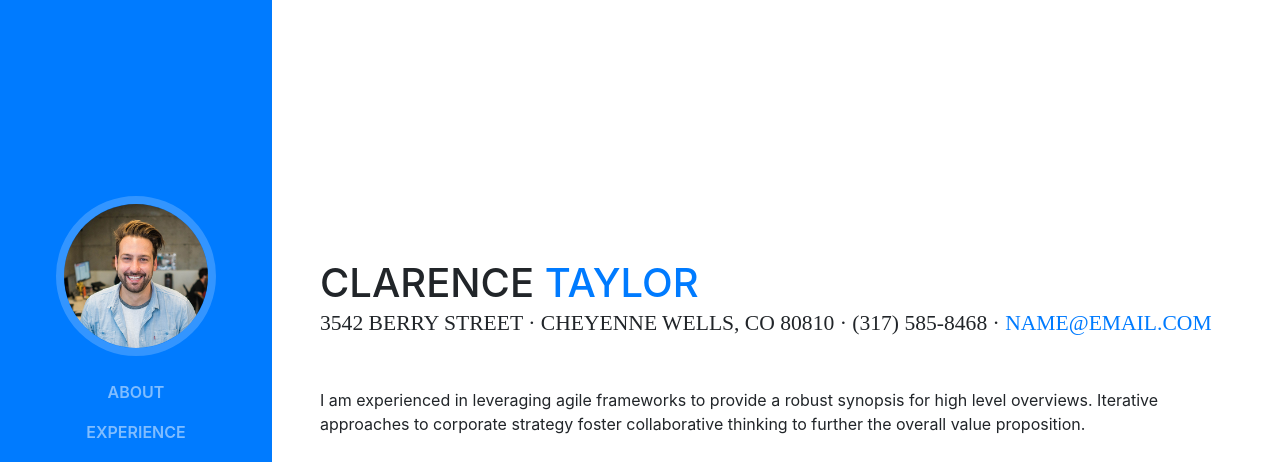
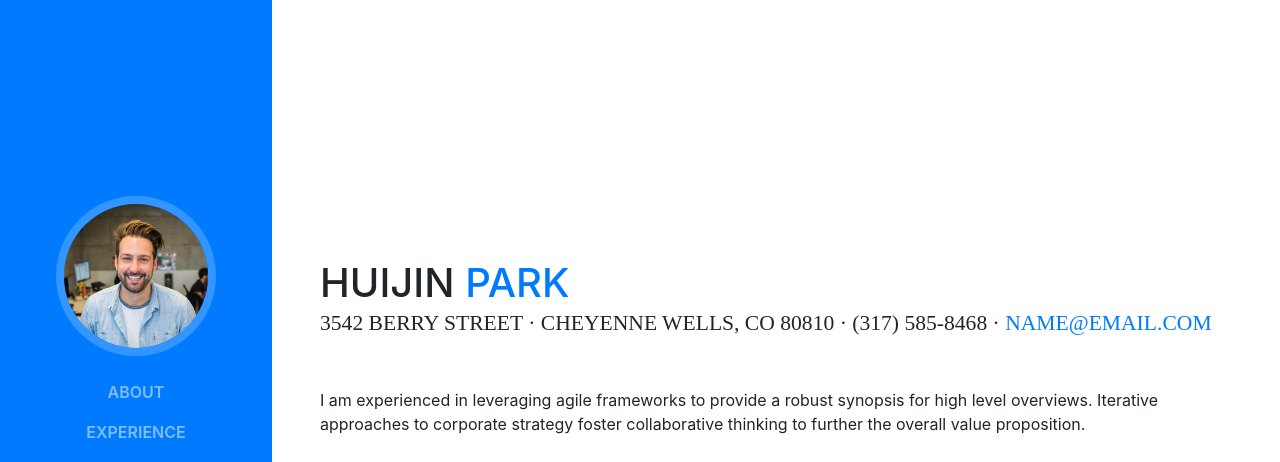
Before and after one commit to giraffejin/giraffejin.github.io, a website with bundled scripts: page index.html in a window 1280 px wide. Shown: the top 462 px of the page. Built offline with nearby package versions, Linux system fonts and the light colour scheme; a web font is replaced by a local one.

Commit message:
이름 수정

```diff
--- a/index.html
+++ b/index.html
@@ -65,8 +65,8 @@
 
       <section class="resume-section p-3 p-lg-5 d-flex d-column" id="about">
         <div class="my-auto">
-          <h1 class="mb-0">Clarence
-            <span class="text-primary">Taylor</span>
+          <h1 class="mb-0">huijin
+            <span class="text-primary">Park</span>
           </h1>
           <div class="subheading mb-5">3542 Berry Street · Cheyenne Wells, CO 80810 · (317) 585-8468 ·
             <a href="mailto:name@email.com">name@email.com</a>
```
